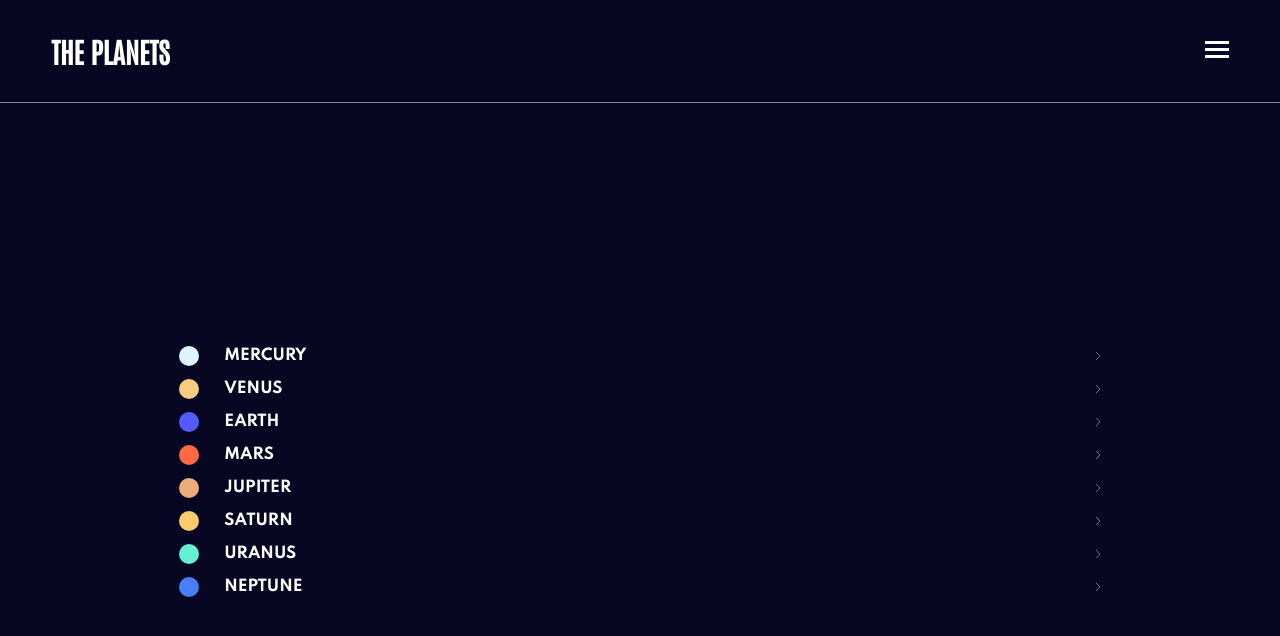
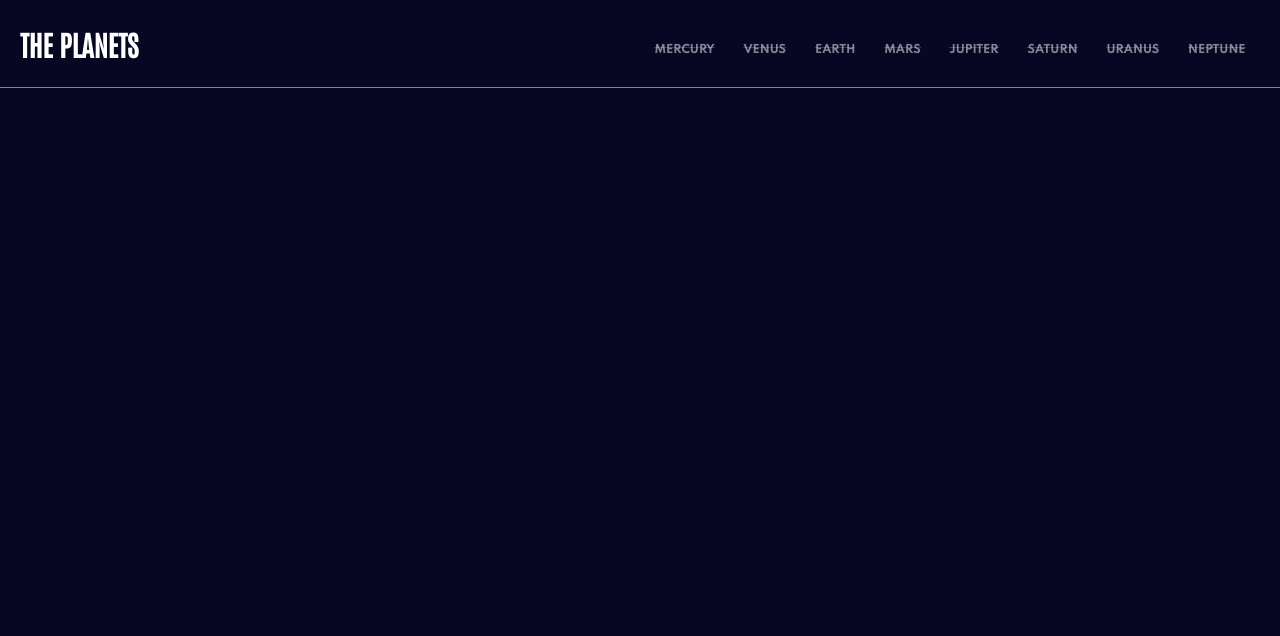
Before and after one commit to ylanaportela/planet-fact-site, a Next.js app: page / in a window 1280 px wide. Shown: the top 636 px of the page. Built offline with nearby package versions, Linux system fonts and the light colour scheme.

Commit message:
finalizing header menu and add icon component

```diff
--- a/components/Header/Header.jsx
+++ b/components/Header/Header.jsx
@@ -2,25 +2,58 @@ import header from './header.module.scss'
 import Link from 'next/link'
 import Datas from '../../data.json'
 import Icon from '../Icon'
-
+import { useEffect, useState } from 'react'
+import IconMenu from '../IconMenu'
 
 export default function Header() {
+
+    const [ activeMenu, setActiveMenu ] = useState(false)
+    const [width, setWidth] = useState(0)
+
+    useEffect(()=>{
+        setWidth(window.innerWidth)
+    })
+
+    function handleClick(){
+        activeMenu == false ? setActiveMenu(true) : setActiveMenu(false)
+    }
+
     return (
         <header className={header.container}>
+
             <div className={header.menu}>
+
                 <div className={header.title}>
                     <h1>THE PLANETS</h1>
                 </div>
+
                 <div>
-                    <button className={header.button}><img src='/assets/icon-hamburger.svg' alt='Icon of menu hamburguer' /></button>
-                </div>
+                    <button
+                    className={header.button}
+                    onClick={handleClick}>
+                        <IconMenu name={activeMenu === false ? header.buttonDefault : header.buttonActive}/>
+                    </button>
                 </div>
 
+            </div>
+
+
+            {
+               width == 375 && activeMenu == false ?
+                    <div className={header.selection}>
+                        <ul className={header.listSelection}>
+                            <li>OVERVIEW</li>
+                            <li>STRUCTURE</li>
+                            <li>SURFACE</li>
+                        </ul>
+                    </div>
+                :
                     <nav  className={header.nav}>
+
                         <ul className={header.list}>
                             {Datas.map(data => {
                                 return (
-                            <li key={data.name} className={header.card}>
+                                    <li key={data.name} className={header.item}>
 
                                         <Icon name={`${header.oval} ${data.name.toLowerCase()}`} />
 
@@ -34,7 +67,11 @@ export default function Header() {
                             })
                             }
                         </ul>
+
                     </nav>
+
+            }
+
         </header>
     )
 }
--- a/components/Header/header.module.scss
+++ b/components/Header/header.module.scss
@@ -1,7 +1,10 @@
 @use '../../styles/style.scss' as style;
 
 .container{
+    width: 100%;
     height: 100%;
+    display: flex;
+    flex-direction: column;
 }
 
 .menu{
@@ -11,7 +14,7 @@
     justify-content: space-between;
     align-items: center;
     width: 100%;
-    border-bottom: 1px solid #FFFFFF80;
+    border-bottom: 1px solid #FFFFFF50;
 }
 
 .title h1{
@@ -25,33 +28,61 @@
     border: none;
 }
 
+.button{
+    .buttonDefault{
+        fill: #fff;
+    }
+
+    .buttonActive{
+        fill: #FFFFFF80;
+    }
+}
+
+.selection{
+    height: 7%;
+    border-bottom: 1px solid #FFFFFF50;
+}
+
+.listSelection{
+    height: 100%;
+    display: flex;
+    justify-content: space-around;
+    list-style:none;
+    align-items: center;
+    font-size: 9px;
+    font-weight: bold;
+    font-family: style.$font-Spartan;
+    color: #FFFFFF50;
+}
+
 
 .nav{
     height: 92%;
-    padding: 5%;
     display: flex;
     align-items: center;
+    transition-delay: 1s;
 }
 
 .list{
-    height: 80%;
+    height: 100%;
     width: 100%;
-    padding: 10%;
+    padding: 10% 7%;
     list-style: none;
     display: flex;
     flex-direction: column;
     justify-content: space-between;
 }
 
-.card{
+.item{
     width: 100%;
     height: 10%;
     display: flex;
     align-items: center;
     justify-content: space-between;
+    border-bottom: 1px solid #FFFFFF30;
 }
 
-.card > *{
+.item > *{
     height: min-content;
 }
 
@@ -71,3 +102,70 @@
     font-family: style.$font-Spartan;
     text-decoration: none;
 }
+
+@media (min-width: 768px){
+
+    .container{
+        height: 15%;
+        justify-content: space-around;
+        border-bottom: 1px solid #FFFFFF80;
+    }
+
+    .menu{
+        padding: 0;
+        border: none;
+        justify-content: center;
+    }
+
+    .button{
+        display: none;
+    }
+    .nav{
+        height: 10%;
+        padding: 0;
+    }
+
+    .list{
+        padding: 0;
+        flex-direction: row;
+        justify-content: space-around;
+    }
+
+    .item{
+        width: min-content;
+        display: block;
+    }
+
+    .link{
+        margin: 0;
+        font-size: 11px;
+        color: #FFFFFF80;
+    }
+
+    .oval, .item img{
+        display: none;
+    }
+}
+
+@media (min-width: 1024px){
+    .container{
+        height: 11%;
+        flex-direction: row;
+        padding: 0px 20px;
+    }
+
+    .menu, .nav{
+        width: 50%;
+        height: 100%;
+    }
+
+    .menu{
+        justify-content: left;
+    }
+
+    .list{
+        align-items: center;
+    }
+
+
+}
--- /dev/null
+++ b/components/IconMenu.jsx
@@ -0,0 +1,9 @@
+export default function IconMenu(props){
+    return(
+        <>
+            <svg className={props.name} xmlns="http://www.w3.org/2000/svg" width="24" height="17" fill="currentColor">
+                <g fillRule="evenodd"><path d="M0 0h24v3H0zM0 7h24v3H0zM0 14h24v3H0z"/></g>
+            </svg>
+        </>
+    )
+}
```
Lines whose indentation alone changed are shown as unchanged.
